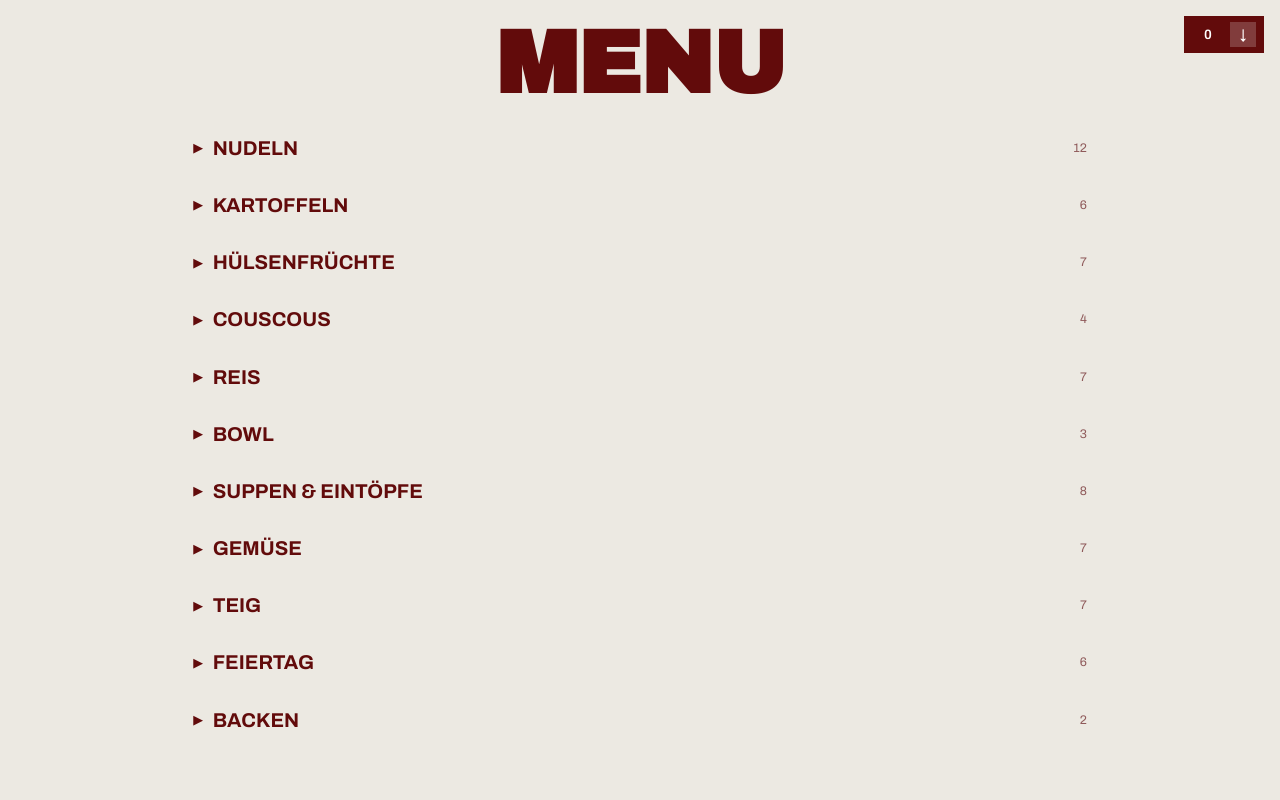
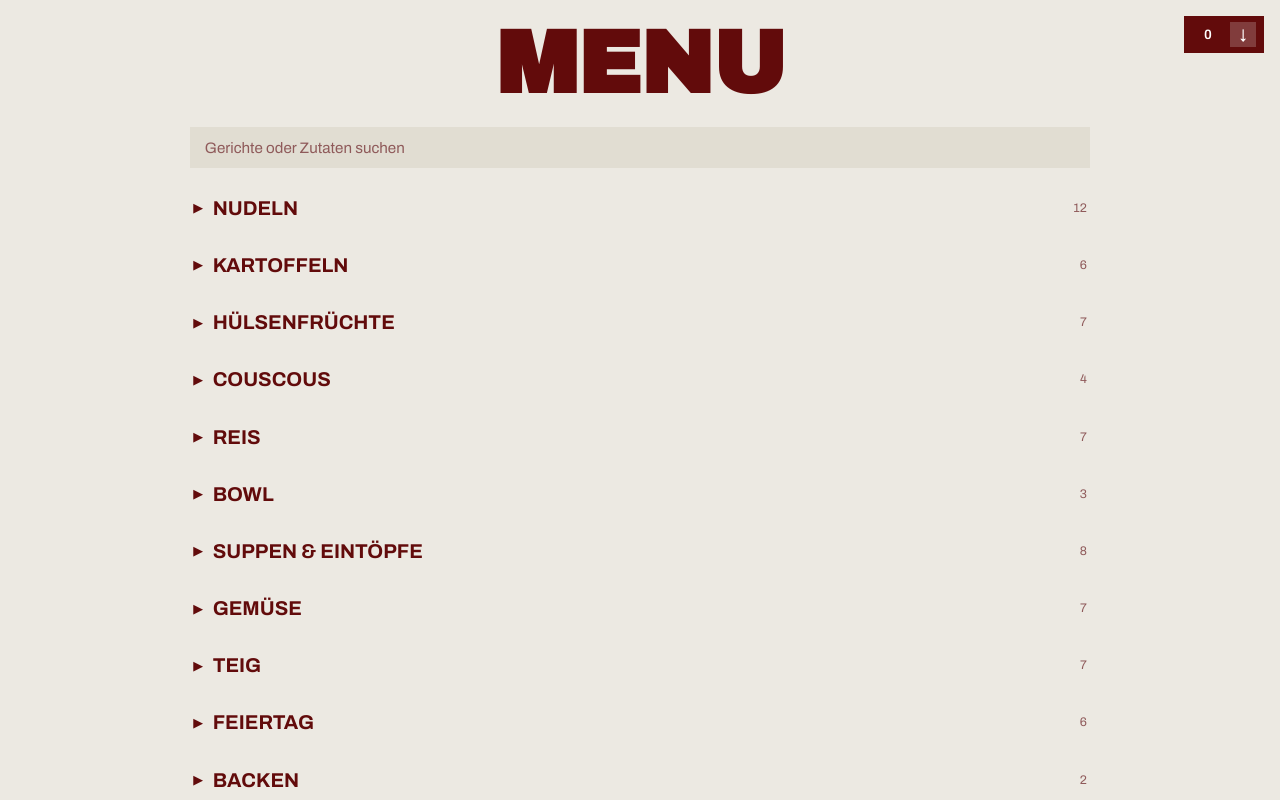
Before and after one commit to Meggie009/essensplaner, a Svelte app: page / in a window 1280 px wide. Shown: the top 800 px of the page. Built offline with nearby package versions, Linux system fonts and the light colour scheme.

Commit message:
new feature: search

```diff
--- a/src/App.svelte
+++ b/src/App.svelte
@@ -10,10 +10,22 @@
   import { selectedIds, toggleMeal, clearSelection, selectedMeals, aggregatedIngredients } from './lib/stores/selection.js';
 
   let footerEl;
+  let searchQuery = '';
+  let searchTerms = [];
   const effortOrder = { easy: 1, medium: 2, hard: 3 };
 
   function jumpToExport() {
     footerEl?.scrollIntoView({ behavior: 'smooth', block: 'start' });
+  }
+
+  $: searchTerms = searchQuery.trim().toLocaleLowerCase('de').split(/\s+/).filter(Boolean);
+
+  function matchesSearch(meal, terms) {
+    if (terms.length === 0) return true;
+    const searchableText = [meal.name, ...meal.ingredients.map((ingredient) => ingredient.name)]
+      .join(' ')
+      .toLocaleLowerCase('de');
+    return terms.every((term) => searchableText.includes(term));
   }
 
   // group meals by category, preserving the display order from categories.js
@@ -23,6 +35,7 @@
       label,
       meals: meals
         .filter((m) => m.categories.includes(key))
+        .filter((meal) => matchesSearch(meal, searchTerms))
         .sort(
           (a, b) =>
             (effortOrder[a.effort] ?? Number.MAX_SAFE_INTEGER) -
@@ -38,12 +51,21 @@
 <main>
   <h1>Menu</h1>
 
+  <input
+    class="search-input"
+    type="search"
+    placeholder="Gerichte oder Zutaten suchen"
+    aria-label="Gerichte oder Zutaten suchen"
+    bind:value={searchQuery}
+  />
+
   {#each groups as group (group.key)}
     <CategorySection
       title={group.label}
       meals={group.meals}
       selectedIds={$selectedIds}
       onToggle={toggleMeal}
+      forceOpen={searchTerms.length > 0}
     />
   {/each}
 
@@ -91,6 +113,29 @@
     line-height: 0.9;
     letter-spacing: -0.01em;
     color: var(--color-text);
+  }
+
+  .search-input {
+    display: block;
+    box-sizing: border-box;
+    width: 100%;
+    margin-bottom: 1.2rem;
+    padding: 0.65rem 0.8rem;
+    border: 2px solid transparent;
+    border-radius: var(--radius);
+    background: var(--color-surface);
+    color: var(--color-text);
+    font-family: var(--font-body);
+    font-size: 0.95rem;
+  }
+
+  .search-input::placeholder {
+    color: var(--color-text-muted);
+  }
+
+  .search-input:focus {
+    outline: none;
+    border-color: color-mix(in srgb, var(--color-accent) 65%, white);
   }
 
   footer {
--- a/src/lib/components/CategorySection.svelte
+++ b/src/lib/components/CategorySection.svelte
@@ -5,18 +5,20 @@
   export let meals = [];
   export let selectedIds; // Set
   export let onToggle;
+  export let forceOpen = false;
 
   let open = false;
+  $: expanded = open || forceOpen;
 </script>
 
 <section class="category">
-  <button class="header" on:click={() => (open = !open)} aria-expanded={open}>
-    <span class="chevron" class:open>▶</span>
+  <button class="header" on:click={() => (open = !open)} aria-expanded={expanded}>
+    <span class="chevron" class:open={expanded}>▶</span>
     <h2>{title}</h2>
     <span class="count">{meals.length}</span>
   </button>
 
-  {#if open}
+  {#if expanded}
     <div class="grid">
       {#each meals as meal (meal.id)}
         <MealCard {meal} selected={selectedIds.has(meal.id)} {onToggle} />
--- a/src/lib/theme.css
+++ b/src/lib/theme.css
@@ -7,7 +7,7 @@
   --font-body: 'Archivo', sans-serif;
   --color-bg: #ece9e2;
   --color-surface: #e1ddd2;
-  --color-surface-selected: #ead7d7;
+  --color-surface-selected: #e6b0b0;
   --color-border: transparent;
   --color-accent: #620b0b;
   --color-text: #620b0b;
```
